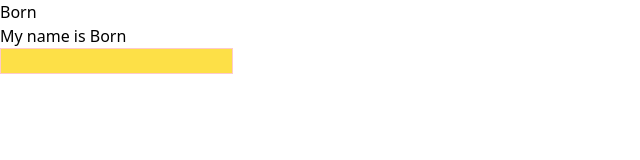
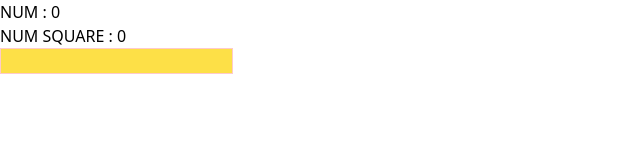
Before and after one commit to soAcademy/workshop-state-and-event, a React (Create React App) app: page / in a window 1280 px wide. Shown: the top 160 px of the page, without its empty margins (0-640 px from the left). Built offline with nearby package versions, Linux system fonts and the light colour scheme.

Commit message:
feat:submit workshop

```diff
--- a/src/App.js
+++ b/src/App.js
@@ -22,7 +22,8 @@
 
 // import Effect1 from "./Effects/Effect1";
 // import Effect1_1 from "./Effects/Effect1_1";
-import Effect2 from "./Effects/Effect2";
+// import Effect2 from "./Effects/Effect2";
+import Effect3 from "./Effects/Effect3";
 
 const App = () => {
   return (
@@ -48,7 +49,8 @@ const App = () => {
       {/* <Prop4 /> */}
       {/* <Effect1 /> */}
       {/* <Effect1_1 /> */}
-      <Effect2 />
+      {/* <Effect2 /> */}
+      <Effect3 />
     </div>
   );
 };
--- /dev/null
+++ b/src/Effects/Effect3.js
@@ -0,0 +1,23 @@
+import React, { useState, useEffect } from "react";
+
+const Effect3 = () => {
+  const [num, setNum] = useState(0);
+  const [numSquare, setNumSquare] = useState(0);
+
+  useEffect(() => {
+    setNumSquare(Number(num) ** 2);
+  }, [num]);
+
+  return (
+    <>
+      <div>NUM : {num}</div>
+      <div>NUM SQUARE : {numSquare}</div>
+      <input
+        className="border border-red-200 bg-yellow-300"
+        onChange={(e) => setNum(e.target.value)}
+      ></input>
+    </>
+  );
+};
+
+export default Effect3;
```
